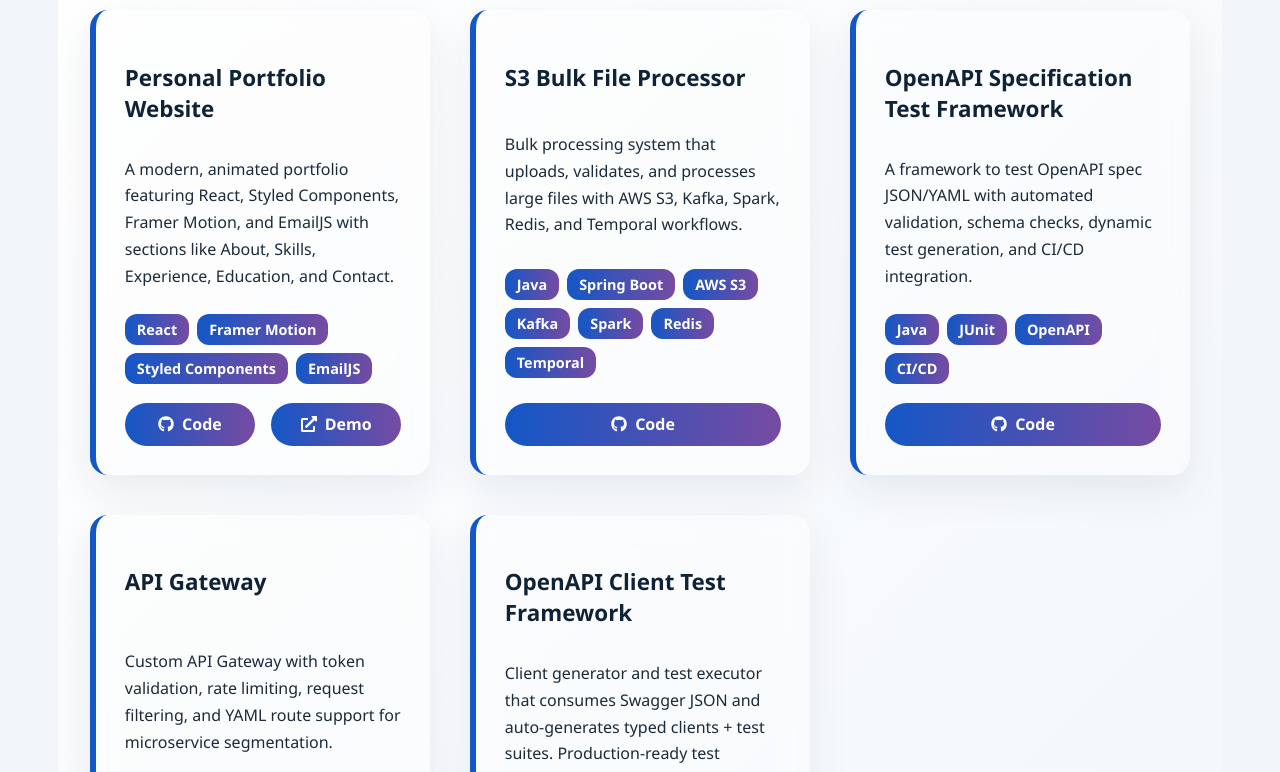
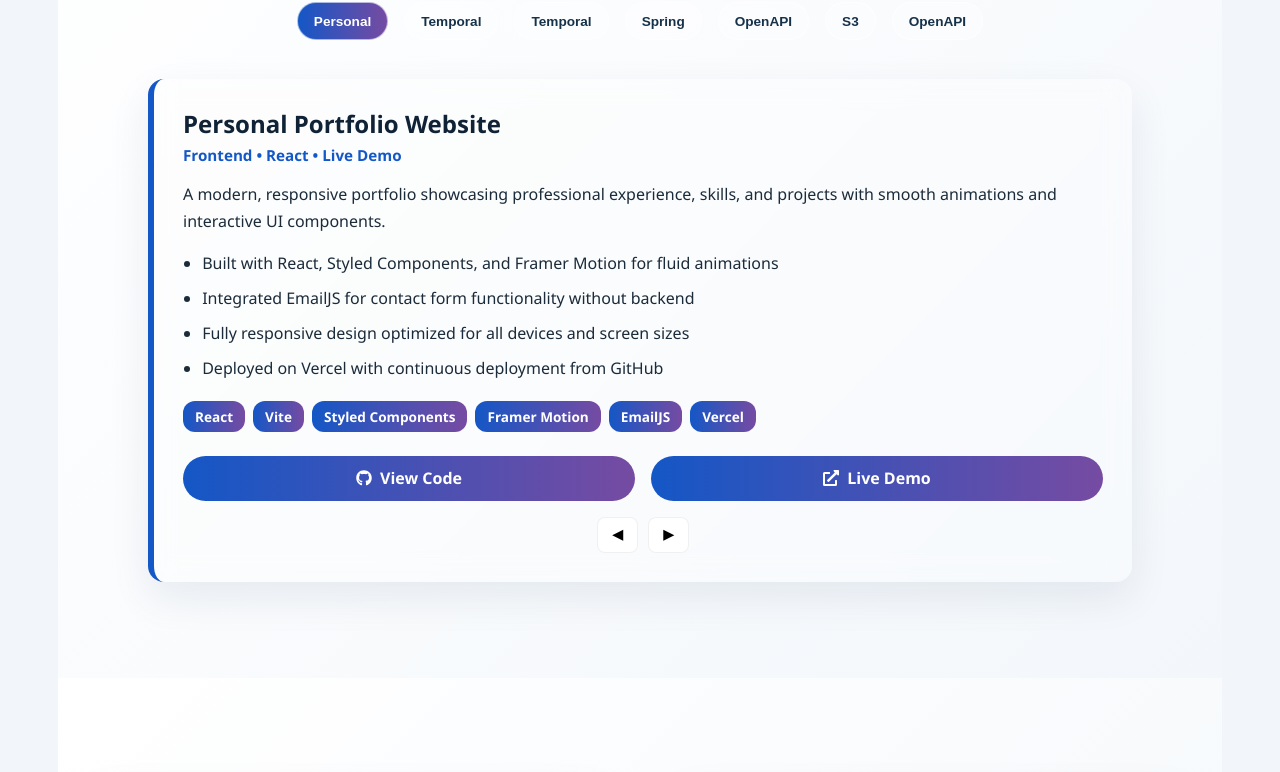
Before and after one commit to ArunKumarPal/MyPortFolio, a React (Vite) app: page / in a window 1280 px wide. Shown: the part 5480-6252 px from the top of the page. Built offline with nearby package versions, Linux system fonts and the light colour scheme.

Commit message:
update projects

```diff
--- a/src/components/Projects.jsx
+++ b/src/components/Projects.jsx
@@ -1,6 +1,6 @@
-import React from "react";
+import React, { useState, useEffect, useRef } from "react";
 import styled from "styled-components";
-import { motion } from "framer-motion";
+import { motion, AnimatePresence } from "framer-motion";
 import { FaGithub, FaExternalLinkAlt } from "react-icons/fa";
 
 // SECTION
@@ -18,81 +18,107 @@ const Section = styled.section`
   }
 `;
 
-const Wrapper = styled.div`
+const Container = styled.div`
   width: 100%;
-  max-width: 1400px;
-  margin: 0 auto;
+  max-width: 1200px;
 `;
 
-const Title = styled.h2`
+const Heading = styled.h2`
+  font-size: 2.4rem;
   text-align: center;
-  font-size: 2.4rem;
+  margin-bottom: 2rem;
   font-weight: 800;
-  margin-bottom: 2.5rem;
   color: #12233b;
 `;
 
-// GRID
-const Grid = styled.div`
-  display: grid;
-  grid-template-columns: repeat(3, 1fr);
-  gap: 2.5rem;
+const TopNav = styled.div`
+  display: flex;
+  gap: 1rem;
+  justify-content: center;
+  flex-wrap: wrap;
+  margin-bottom: 1.4rem;
+`;
 
-  @media (max-width: 1100px) {
-    grid-template-columns: repeat(2, 1fr);
-  }
+const ProjectBtn = styled.button`
+  padding: 0.65rem 1rem;
+  border-radius: 999px;
+  border: none;
+  background: ${(p) => (p.$active ? "linear-gradient(90deg,#1457c6,#764ba2)" : "rgba(255,255,255,0.35)")};
+  color: ${(p) => (p.$active ? "#fff" : "#16324a")};
+  font-weight: 700;
+  cursor: pointer;
+  transition: all 0.25s ease;
+  border: 1px solid rgba(255,255,255,0.6);
+  font-size: 0.85rem;
 
-  @media (max-width: 750px) {
-    grid-template-columns: 1fr;
+  &:hover {
+    transform: translateY(-4px);
   }
 `;
 
-// CARD
+const CardWrap = styled.div`
+  display: flex;
+  justify-content: center;
+  padding: 1rem 0;
+  width: 100%;
+`;
+
 const Card = styled(motion.div)`
+  width: 100%;
+  max-width: 920px;
   background: rgba(255,255,255,0.26);
   backdrop-filter: blur(12px);
+  border-radius: 16px;
   padding: 1.8rem;
-  border-radius: 18px;
   border-left: 6px solid #1457c6;
-  box-shadow: 0 16px 40px rgba(12,38,73,0.08);
-  transition: 0.4s ease;
-
-  display: flex;
-  flex-direction: column;
-  justify-content: space-between;
-
-  &:hover {
-    transform: translateY(-10px);
-    box-shadow: 0 20px 50px rgba(12,38,73,0.15);
-  }
+  box-shadow: 0 16px 40px rgba(12, 38, 73, 0.08);
 `;
 
-const ProjectTitle = styled.h3`
-  font-size: 1.4rem;
-  font-weight: 800;
-  color: #102235;
+const CardHeader = styled.div`
   margin-bottom: 1rem;
+  h3 {
+    margin: 0;
+    font-size: 1.5rem;
+    font-weight: 800;
+    color: #102235;
+  }
+  p.category {
+    margin: 0.3rem 0;
+    color: #1457c6;
+    font-size: 0.95rem;
+    font-weight: 600;
+  }
 `;
 
 const Description = styled.p`
   line-height: 1.68;
   color: #1b2b3a;
   font-size: 1rem;
-  margin-bottom: 1.5rem;
+  margin: 1rem 0;
+`;
+
+const FeatureList = styled.ul`
+  margin: 1rem 0;
+  padding-left: 1.2rem;
+  li {
+    margin-bottom: 0.6rem;
+    color: #1b2b3a;
+    line-height: 1.6;
+  }
 `;
 
 const BadgeContainer = styled.div`
   display: flex;
   flex-wrap: wrap;
   gap: 8px;
-  margin-bottom: 1.2rem;
+  margin: 1.2rem 0;
 `;
 
 const Badge = styled.span`
   background: linear-gradient(90deg, #1457c6, #764ba2);
   padding: 6px 12px;
   border-radius: 12px;
-  font-size: 0.9rem;
+  font-size: 0.85rem;
   color: white;
   font-weight: 600;
 `;
@@ -100,19 +126,19 @@ const Badge = styled.span`
 const Buttons = styled.div`
   display: flex;
   gap: 1rem;
+  margin-top: 1.5rem;
 `;
 
 const Btn = styled.a`
   flex: 1;
   background: linear-gradient(90deg, #1457c6, #764ba2);
   color: white;
-  padding: 0.65rem 1rem;
+  padding: 0.7rem 1rem;
   border-radius: 999px;
   text-decoration: none;
   text-align: center;
   font-weight: 700;
   transition: 0.25s;
-
   display: flex;
   align-items: center;
   justify-content: center;
@@ -124,81 +150,231 @@ const Btn = styled.a`
   }
 `;
 
+const Controls = styled.div`
+  display: flex;
+  justify-content: center;
+  gap: 0.6rem;
+  margin-top: 1rem;
+`;
+
+const NavBtn = styled.button`
+  padding: 0.6rem 0.9rem;
+  border-radius: 8px;
+  border: 1px solid rgba(0, 0, 0, 0.06);
+  background: #fff;
+  cursor: pointer;
+  font-weight: 700;
+  transition: 0.2s;
+
+  &:hover {
+    transform: translateY(-2px);
+    box-shadow: 0 4px 12px rgba(0, 0, 0, 0.1);
+  }
+`;
+
 export default function Projects() {
   const projects = [
     {
       name: "Personal Portfolio Website",
-      desc: "A modern, animated portfolio featuring React, Styled Components, Framer Motion, and EmailJS with sections like About, Skills, Experience, Education, and Contact.",
+      category: "Frontend • React • Live Demo",
+      desc: "A modern, responsive portfolio showcasing professional experience, skills, and projects with smooth animations and interactive UI components.",
+      features: [
+        "Built with React, Styled Components, and Framer Motion for fluid animations",
+        "Integrated EmailJS for contact form functionality without backend",
+        "Fully responsive design optimized for all devices and screen sizes",
+        "Deployed on Vercel with continuous deployment from GitHub"
+      ],
       repo: "https://github.com/ArunKumarPal/MyPortFolio",
       demo: "https://arunpal.vercel.app/",
-      tech: ["React", "Framer Motion", "Styled Components", "EmailJS"]
+      tech: ["React", "Vite", "Styled Components", "Framer Motion", "EmailJS", "Vercel"]
+    },
+    {
+      name: "Temporal Manager API",
+      category: "Backend • Microservices • Job Processing",
+      desc: "Enterprise-grade job processing system managing CSV file uploads, processing, and result retrieval with Temporal workflow orchestration for reliable execution.",
+      features: [
+        "Secure S3 file management with pre-signed URLs for uploads and downloads",
+        "Asynchronous job processing with real-time status tracking and monitoring",
+        "Workspace-level concurrency control with configurable parallel execution limits",
+        "Automatic job scheduling and queue management when capacity limits reached",
+        "Built with Micronaut framework and Temporal for fault-tolerant workflows"
+      ],
+      repo: "https://github.com/ArunKumarPal/Temoral-Manager-API",
+      demo: "#",
+      tech: ["Java 21", "Micronaut", "Temporal", "AWS S3", "Redis", "Prometheus", "OpenTelemetry"]
+    },
+    {
+      name: "Temporal Worker - Bulk CSV Processor",
+      category: "Backend • Distributed Systems • Data Processing",
+      desc: "Highly scalable worker application for processing massive CSV files using Temporal workflows with intelligent chunking and parallel processing capabilities.",
+      features: [
+        "Efficient chunked reading from S3 with parallel processing using configurable worker threads",
+        "Line-safe chunk splitting ensuring no overlap or missing data during processing",
+        "Batch Kafka publishing with configurable batch sizes and Redis state management",
+        "S3 multipart upload support for large output files with automatic retry mechanisms",
+        "Optional CASS report generation with detailed processing statistics and metrics"
+      ],
+      repo: "https://github.com/ArunKumarPal/Temparal-Worker",
+      demo: "#",
+      tech: ["Java 21", "Micronaut", "Temporal", "Kafka", "Redis", "AWS S3", "Docker"]
+    },
+    {
+      name: "Spring Cloud API Gateway",
+      category: "Backend • Microservices • Security",
+      desc: "Production-ready API Gateway serving as single entry point for microservices, providing routing, JWT security, rate limiting, and observability features.",
+      features: [
+        "Dynamic YAML-based route management with hot-reload support and multi-tenant JWT validation",
+        "Redis-backed distributed rate limiting with IP-based and user-based strategies",
+        "Circuit breaking and resilience patterns with Resilience4j integration",
+        "OpenTelemetry distributed tracing with Prometheus metrics and health checks",
+        "OAuth 2.0 Resource Server with JWK Set integration and automatic key rotation"
+      ],
+      repo: "https://github.com/ArunKumarPal/API-Gateway",
+      demo: "#",
+      tech: ["Java 21", "Spring Boot", "Spring Cloud Gateway", "Redis", "OAuth2", "Prometheus"]
+    },
+    {
+      name: "OpenAPI Client Test Framework",
+      category: "Testing • Automation • DevOps",
+      desc: "Dynamic test framework that generates, compiles, and loads client code at runtime from any Swagger/OpenAPI specification for comprehensive API testing.",
+      features: [
+        "Automatically generates client code from OpenAPI/Swagger specs without manual intervention",
+        "Runtime compilation and dynamic class loading using Java reflection for flexible testing",
+        "Support for multiple authentication methods: Bearer Token, API Key, and Basic Auth",
+        "Extensible test patterns for GET, POST, PUT, DELETE, and complex nested objects",
+        "CI/CD ready with Jenkins, GitHub Actions, and GitLab CI integration examples"
+      ],
+      repo: "https://github.com/ArunKumarPal/openapi-client-test",
+      demo: "#",
+      tech: ["Java 21", "JUnit 5", "Swagger Codegen", "OkHttp", "Jackson", "Maven"]
     },
     {
       name: "S3 Bulk File Processor",
-      desc: "Bulk processing system that uploads, validates, and processes large files with AWS S3, Kafka, Spark, Redis, and Temporal workflows.",
+      category: "Backend • Data Processing • AWS",
+      desc: "Micronaut-based application for processing large files in Amazon S3 with parallel chunk processing and multipart upload capabilities.",
+      features: [
+        "Memory-efficient chunked reading from S3 using range requests without loading full file",
+        "Parallel processing of chunks with configurable worker threads for maximum throughput",
+        "Line-safe splitting ensuring no data loss or overlap between chunks",
+        "S3 multipart upload support for files larger than 5MB with automatic part management",
+        "Extensible processing hooks for custom transformations, validations, and enrichment"
+      ],
       repo: "https://github.com/ArunKumarPal/S3-Bulk-File-Processor",
       demo: "#",
-      tech: ["Java", "Spring Boot", "AWS S3", "Kafka", "Spark", "Redis", "Temporal"]
+      tech: ["Java 21", "Micronaut", "AWS S3", "Maven", "AWS SDK"]
     },
     {
       name: "OpenAPI Specification Test Framework",
-      desc: "A framework to test OpenAPI spec JSON/YAML with automated validation, schema checks, dynamic test generation, and CI/CD integration.",
+      category: "Testing • Quality Assurance • API Validation",
+      desc: "Comprehensive validation framework ensuring OpenAPI specifications are complete, consistent, and production-ready with automated testing.",
+      features: [
+        "Validates all required fields: descriptions, examples, schemas, and security definitions",
+        "Ensures examples comply with their respective schemas using JSON Schema validation",
+        "Checks for proper formatting and prevents invalid substrings in documentation",
+        "Validates security schemes and ensures protected paths have appropriate security applied",
+        "CI/CD integration ready for automated specification validation in build pipelines"
+      ],
       repo: "https://github.com/ArunKumarPal/OpenApiSpecificationTestFramework",
       demo: "#",
-      tech: ["Java", "JUnit", "OpenAPI", "CI/CD"]
-    },
-    {
-      name: "API Gateway",
-      desc: "Custom API Gateway with token validation, rate limiting, request filtering, and YAML route support for microservice segmentation.",
-      repo: "https://github.com/ArunKumarPal/API-Gateway",
-      demo: "#",
-      tech: ["Spring Boot", "Microservices", "Gateway Filters"]
-    },
-    {
-      name: "OpenAPI Client Test Framework",
-      desc: "Client generator and test executor that consumes Swagger JSON and auto-generates typed clients + test suites. Production-ready test automation.",
-      repo: "https://github.com/ArunKumarPal/OpenApiClientTestFramework",
-      demo: "#",
-      tech: ["Java", "Swagger", "Client Generation", "Testing"]
+      tech: ["Java 21", "JUnit 5", "OpenAPI", "Maven", "JSON Schema"]
     }
   ];
 
+  const [index, setIndex] = useState(0);
+  const [paused, setPaused] = useState(false);
+  const autoRef = useRef(null);
+  const length = projects.length;
+
+  // Auto slide every 7 seconds
+  useEffect(() => {
+    if (paused) return;
+    autoRef.current = setInterval(() => {
+      setIndex((prev) => (prev + 1) % length);
+    }, 7000);
+    return () => clearInterval(autoRef.current);
+  }, [paused, length]);
+
+  const next = () => {
+    setPaused(true);
+    setIndex((i) => (i + 1) % length);
+  };
+
+  const prev = () => {
+    setPaused(true);
+    setIndex((i) => (i - 1 + length) % length);
+  };
+
+  const current = projects[index];
+
   return (
     <Section id="projects">
-      <Wrapper>
-        <Title>Projects</Title>
+      <Container>
+        <Heading>Projects</Heading>
 
-        <Grid>
-          {projects.map((p,i) => (
+        {/* Project Navigation Tabs */}
+        <TopNav>
+          {projects.map((p, i) => (
+            <ProjectBtn
+              key={i}
+              $active={i === index}
+              onClick={() => {
+                setIndex(i);
+                setPaused(true);
+              }}
+            >
+              {p.name.split(" ")[0]}
+            </ProjectBtn>
+          ))}
+        </TopNav>
+
+        {/* Project Slider */}
+        <CardWrap>
+          <AnimatePresence mode="wait">
             <Card
-              key={i}
-              initial={{ opacity: 0, y: 40 }}
-              whileInView={{ opacity: 1, y: 0 }}
-              transition={{ duration: 0.8 }}
+              key={current.name}
+              initial={{ opacity: 0, y: 20 }}
+              animate={{ opacity: 1, y: 0 }}
+              exit={{ opacity: 0, y: -20 }}
+              transition={{ duration: 0.4 }}
             >
-              <ProjectTitle>{p.name}</ProjectTitle>
-              <Description>{p.desc}</Description>
+              <CardHeader>
+                <h3>{current.name}</h3>
+                <p className="category">{current.category}</p>
+              </CardHeader>
+
+              <Description>{current.desc}</Description>
+
+              <FeatureList>
+                {current.features.map((feature, i) => (
+                  <li key={i}>{feature}</li>
+                ))}
+              </FeatureList>
 
               <BadgeContainer>
-                {p.tech.map((t,ind) => (
+                {current.tech.map((t, ind) => (
                   <Badge key={ind}>{t}</Badge>
                 ))}
               </BadgeContainer>
 
               <Buttons>
-                <Btn href={p.repo} target="_blank">
-                  <FaGithub /> Code
+                <Btn href={current.repo} target="_blank" rel="noopener noreferrer">
+                  <FaGithub /> View Code
                 </Btn>
-                {p.demo !== "#" && (
-                  <Btn href={p.demo} target="_blank">
-                    <FaExternalLinkAlt /> Demo
+                {current.demo !== "#" && (
+                  <Btn href={current.demo} target="_blank" rel="noopener noreferrer">
+                    <FaExternalLinkAlt /> Live Demo
                   </Btn>
                 )}
               </Buttons>
+
+              <Controls>
+                <NavBtn onClick={prev}>◀</NavBtn>
+                <NavBtn onClick={next}>▶</NavBtn>
+              </Controls>
             </Card>
-          ))}
-        </Grid>
-      </Wrapper>
+          </AnimatePresence>
+        </CardWrap>
+      </Container>
     </Section>
   );
 }
```
